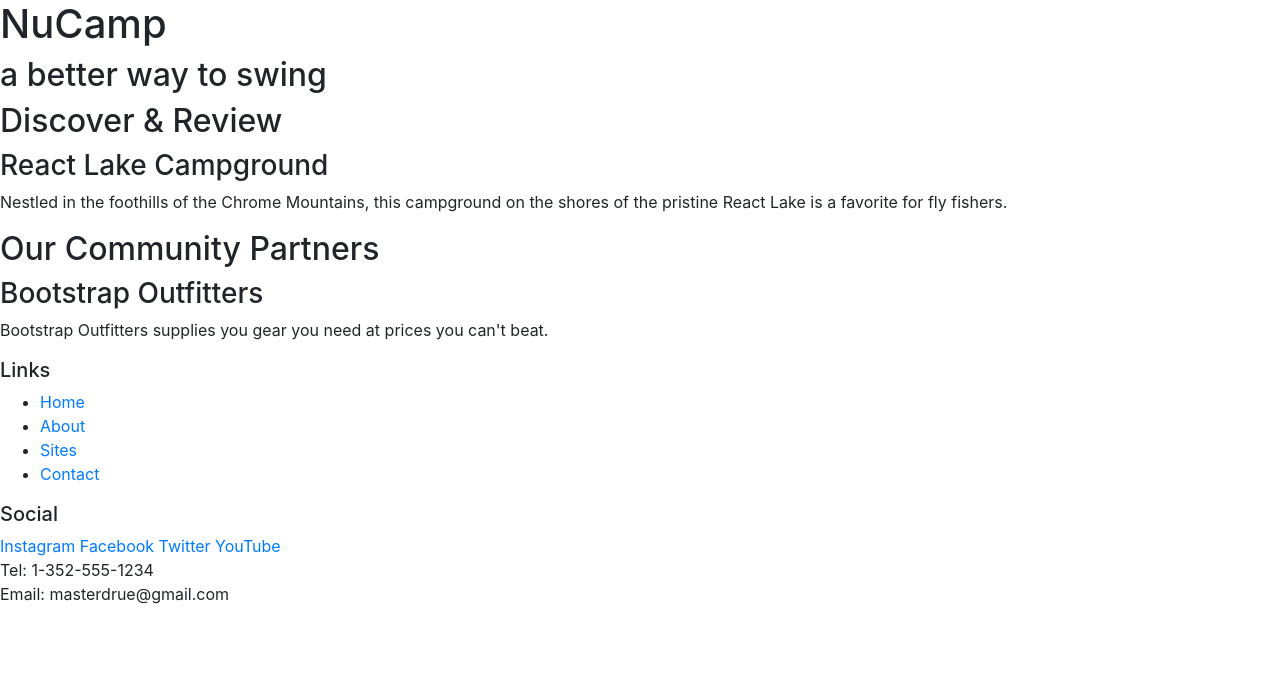
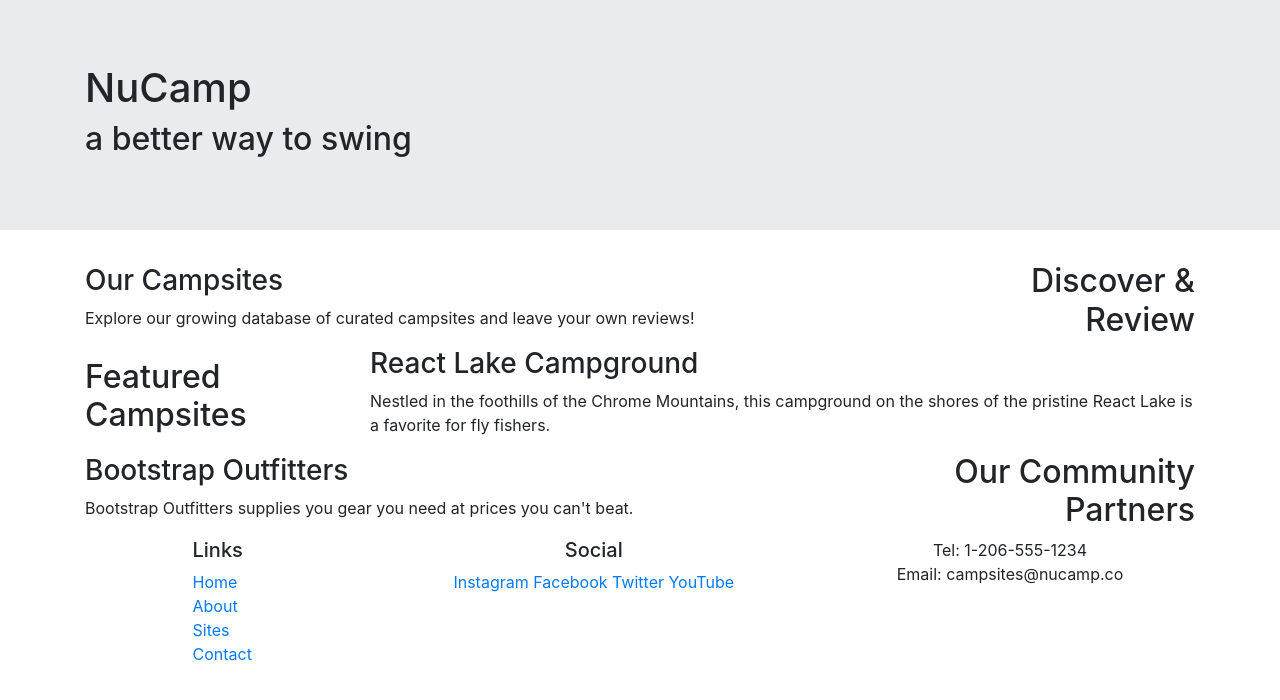
Before and after one commit to masterdrue/nucamp-bootstrap, a website: page index.html in a window 1280 px wide. Drawn offline with nearby package versions, Linux system fonts and the light colour scheme.

Commit message:
Add files via upload

```diff
--- a/index.html
+++ b/index.html
@@ -1,52 +1,82 @@
 <!DOCTYPE html>
 <html lang="en">
 <head>
-    <meta charset="UTF-8">
-    <meta name="viewport" content="width=device-width, initial-scale=1.0">
-    <!-- Bootstrap CSS -->
+    <meta charset="utf-8">
+    <meta name="viewport" content="width=device-width, initial-scale=1">
+
+    <!-- Bootstrap CSS-->
     <link rel="stylesheet" href="node_modules/bootstrap/dist/css/bootstrap.min.css" />
 
-    <title>NuCamp, a better way to Swing</title>
+    <!-- Local CSS -->
+    <link rel="stylesheet" href="https://fonts.googleapis.com/css?family=Lobster|Open+Sans" />
+    <link rel="stylesheet" href="css/styles.css" />
+
+
+    <title>A better way to Swing</title>
 </head>
 <body>
-    <header>
-        <div>
+    <header class="jumbotron jumbotron-fluid">
+        <div class="container">
+            <div class="row">
+                <div class="col">
                     <h1>NuCamp</h1>
                     <h2>a better way to swing</h2>
                 </div>
+            </div>
+        </div>
     </header>
-
-        <div>
-            <h2>Discover & Review</h2>
+    <div class="container">
+        <div class="row row-content align-items-center">
+            <div class="col-sm-4 order-sm-last col-md-3">
+                <h2 class="text-sm-right">Discover & Review</h2>
+            </div>
+            <div class="col">
+                <h3>Our Campsites</h3>
+                <p class="d-none d-sm-block">Explore our growing database of curated campsites and leave your own reviews!</p>
+            </div>
+        </div>
+        <div class="row row-content align-items-center">
+            <div class="col-sm-4 col-md-3">
+                <h2>Featured Campsites</h2>
+            </div>
+            <div class="col">
                 <h3>React Lake Campground</h3>
-            <p>Nestled in the foothills of the Chrome Mountains, this campground on the shores of the pristine React Lake is a favorite for fly fishers.</p>
+                <p class="d-none d-sm-block">Nestled in the foothills of the Chrome Mountains, this campground on the shores of the pristine React Lake is a favorite for fly fishers.</p>
             </div>
-        <div>
-            <h2>Our Community Partners</h2>
+        </div>
+        <div class="row row-content align-items-center">
+            <div class="col-sm-4 order-sm-last col-md-3">
+                <h2 class="text-sm-right">Our Community Partners</h2>
+            </div>
+            <div class="col">
                 <h3>Bootstrap Outfitters</h3>
-            <p>Bootstrap Outfitters supplies you gear you need at prices you can't beat.</p>
+                <p class="d-none d-sm-block">Bootstrap Outfitters supplies you gear you need at prices you can't beat.</p>
             </div>
-
+        </div>
     <footer>
-        <div>
+        <div class="container">
+            <div class="row">
+                <div class="col-4 col-sm-2 offset-1">
                     <h5>Links</h5>
-            <ul>
-                <li><a href="#">Home</a></li>
-                <li><a href="#">About</a></li>
+                    <ul class="list-unstyled">
+                        <li><a href="index.html">Home</a></li>
+                        <li><a href="aboutus.html">About</a></li>
                         <li><a href="#">Sites</a></li>
                         <li><a href="#">Contact</a></li>
                     </ul>
                 </div>
-        <div>
+                <div class="col-6 col-sm-5 text-center">
                     <h5>Social</h5>
                     <a href="http://instagram.com/">Instagram</a>
                     <a href="http://facebook.com/">Facebook</a>
                     <a href="http://twitter.com/">Twitter</a>
                     <a href="http://youtube.com/">YouTube</a>
                 </div>
-        <div>
-            Tel: 1-352-555-1234<br />
-            Email: masterdrue@gmail.com
+                <div class="col-sm-4 text-center">
+                    Tel: 1-206-555-1234<br />
+                    Email: campsites@nucamp.co
+                </div>
+            </div>
         </div>
     </footer>
     <!-- jQuery must come first, then Popper.js, then the Bootstrap JavaScript plugins.-->
```
Also changed, not shown: aboutus.html (added, +92 -0 lines). Lines whose indentation alone changed are shown as unchanged.
